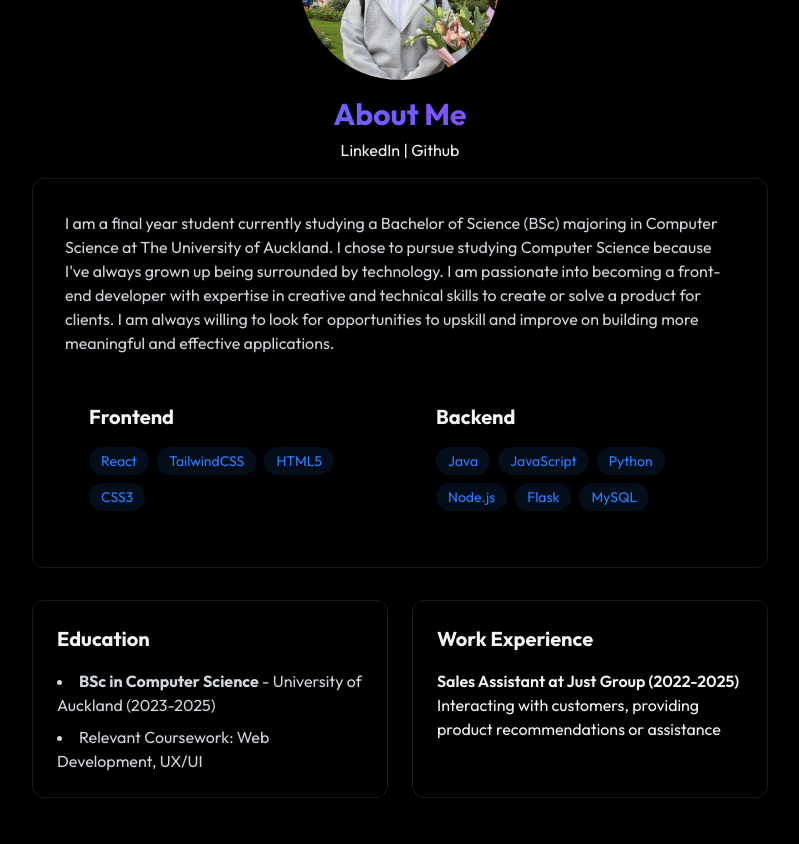
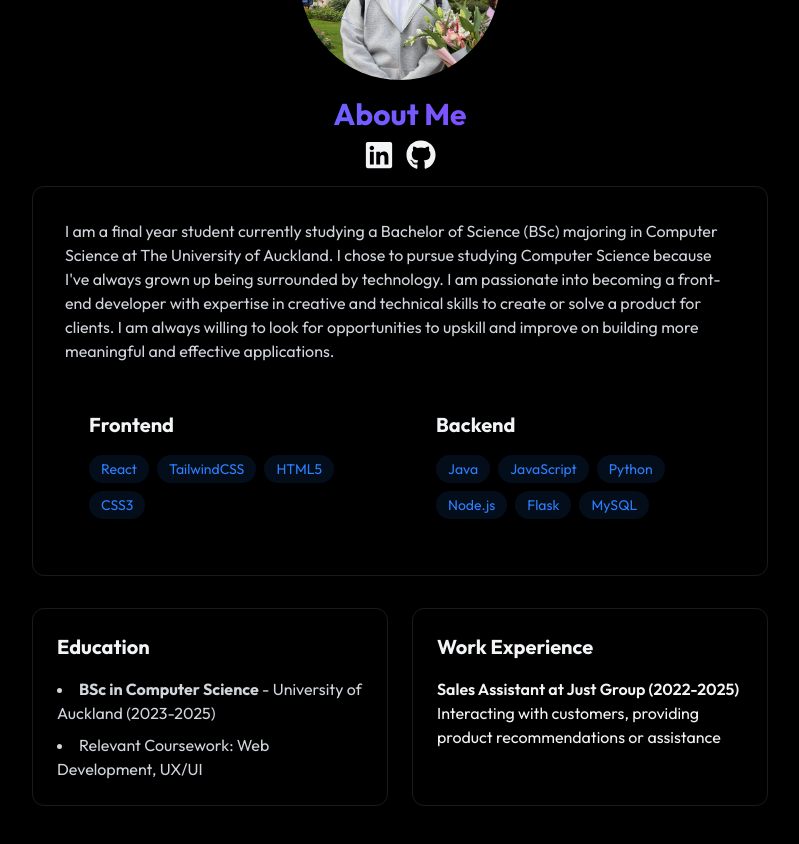
Before and after one commit to Bigmonterss/self-portfolio-project-2025, a React (Vite) app: page / in a window 1280 px wide. Shown: the part 1000-1844 px from the top of the page, without its empty margins (240-1039 px from the left). Built offline with nearby package versions, Linux system fonts and the light colour scheme.

Commit message:
FEAT: Added directed links to icons

```diff
--- a/package.json
+++ b/package.json
@@ -14,6 +14,7 @@
     "emailjs-com": "^3.2.0",
     "react": "^19.1.0",
     "react-dom": "^19.1.0",
+    "react-icons": "^5.5.0",
     "tailwindcss": "^4.1.10"
   },
   "devDependencies": {
--- a/src/components/sections/About.jsx
+++ b/src/components/sections/About.jsx
@@ -1,5 +1,5 @@
 import profileImage from '../../assets/images/me.png';
-
+import { FaLinkedin, FaGithub } from "react-icons/fa";
 
 export const About = () => {
     const frontendSkills =["React", "TailwindCSS", "HTML5", "CSS3"]
@@ -12,12 +12,27 @@ export const About = () => {
                     <img className="w-50 h-50 rounded-full" src={profileImage} alt="Profile Image"/>
                 </div>
 
-                <h2 className="text-3xl font-bold mb-1.5 bg-gradient-to-r from-blue-500 to-purple-600 bg-clip-text text-transparent text-center">
+                <h2 className="text-3xl font-bold mb-2 bg-gradient-to-r from-blue-500 to-purple-600 bg-clip-text text-transparent text-center">
                     About Me
                 </h2>
 
-                <div className="flex justify-center mb-4">
-                    <h1>LinkedIn  |  Github</h1>
+                <div className="flex justify-center mb-4 gap-3">
+                    <a
+                        href="https://www.linkedin.com/in/jayden-pham-6043812b5/"
+                        target="_blank"
+                        rel="noopener noreferrer"
+                        className="hover:-translate-y-0.5 transition-all hover:text-blue-500"
+                    >
+                        <FaLinkedin size={30} />
+                    </a>
+                    <a
+                        href="https://github.com/Bigmonterss"
+                        target="_blank"
+                        rel="noopener noreferrer"
+                        className="hover:-translate-y-0.5 transition-all hover:text-blue-500"
+                    >
+                        <FaGithub size={30} />
+                    </a>
                 </div>
 
 
```
Also changed, not shown: 1 other file (tests, documents, lock files or other folders).
